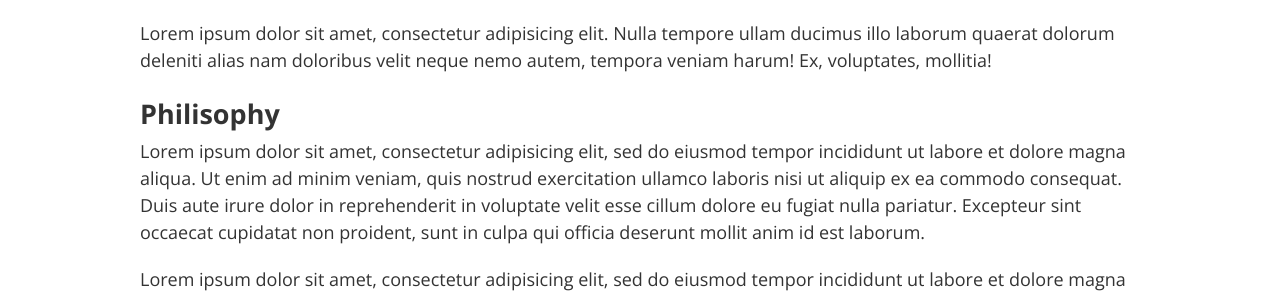
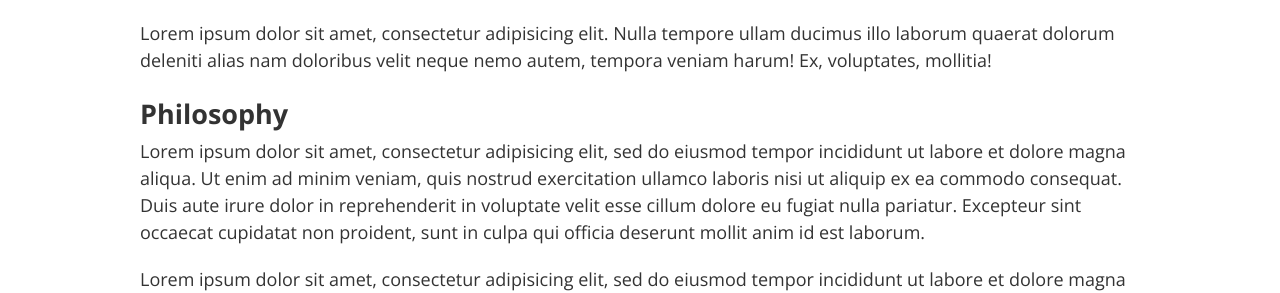
Before and after one commit to axelerant/engineering, a Jekyll site: the page built from index.md, in a window 1280 px wide. Shown: the part 415-708 px from the top of the page. Built offline with Jekyll 4.4.1, drawn with Linux system fonts in a browser that asks for light colours.

```diff
--- a/_config.yml
+++ b/_config.yml
@@ -5,7 +5,8 @@ description:
 baseurl: ""
 url: "https://axelerant.github.io"
 twitter_username: axelerant
-github_username:  axelerant
+github_username: axelerant
+host: 0.0.0.0
 
 # Build settings
 markdown: kramdown
--- a/index.md
+++ b/index.md
@@ -9,7 +9,7 @@ Lorem ipsum dolor sit amet, consectetur adipisicing elit. Asperiores id placeat
 Lorem ipsum dolor sit amet, consectetur adipisicing elit. Nulla tempore ullam ducimus illo laborum quaerat dolorum deleniti alias nam doloribus velit neque nemo autem, tempora veniam harum! Ex, voluptates, mollitia!
 
 
-## Philisophy
+## Philosophy
 Lorem ipsum dolor sit amet, consectetur adipisicing elit, sed do eiusmod tempor incididunt ut labore et dolore magna aliqua. Ut enim ad minim veniam, quis nostrud exercitation ullamco laboris nisi ut aliquip ex ea commodo consequat. Duis aute irure dolor in reprehenderit in voluptate velit esse cillum dolore eu fugiat nulla pariatur. Excepteur sint occaecat cupidatat non proident, sunt in culpa qui officia deserunt mollit anim id est laborum.
 
 Lorem ipsum dolor sit amet, consectetur adipisicing elit, sed do eiusmod tempor incididunt ut labore et dolore magna aliqua. Ut enim ad minim veniam, quis nostrud exercitation ullamco laboris nisi ut aliquip ex ea commodo consequat. Duis aute irure dolor in reprehenderit in voluptate velit esse cillum dolore eu fugiat nulla pariatur. Excepteur sint occaecat cupidatat non proident, sunt in culpa qui officia deserunt mollit anim id est laborum.
```
Also changed, not shown: Gemfile.lock.
